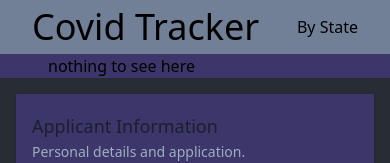
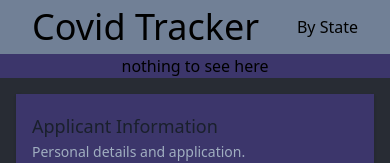
Before and after one commit to Blazekla/covid-tracker, a React (Create React App) app: page / in a window 390 px wide. Shown: the top 163 px of the page. Built offline with nearby package versions, Linux system fonts and the light colour scheme; no server answers.

Commit message:
added responsive component to chart

```diff
--- a/src/components/LineChart.js
+++ b/src/components/LineChart.js
@@ -8,6 +8,7 @@ import {
   CartesianGrid,
   Tooltip,
   Legend,
+  ResponsiveContainer,
 } from "recharts";
 import { DateTime } from "luxon";
 
@@ -32,20 +33,21 @@ function LineChartComponent(props) {
     fetchTotals();
   }, []);
   return (
-    <div className="flex px-12 ">
+    <div className="flex flex-col items-center px-12 ">
       {/* {totalCases && console.log("date parsed: ", totalCases[0].date)} */}
       {/* {totalCases && console.log("rendered return: ", totalCases)} */}
-      {totalCases ? "Total Positive" : "nothing to see here"}
+      {totalCases ? <h1>Total Positive</h1> : "nothing to see here"}
       {totalCases && (
+        <ResponsiveContainer width="99%" height={300}>
           <LineChart
             width={500}
             height={500}
             data={totalCases}
             margin={{
-            top: 5,
+              top: 10,
               right: 0,
               left: 0,
-            bottom: 5,
+              bottom: 10,
             }}
           >
             <CartesianGrid strokeDasharray="3 3" />
@@ -80,6 +82,7 @@ function LineChartComponent(props) {
             <Tooltip
               itemStyle={{ color: "purple" }}
               wrapperStyle={{ backgroundColor: "pink", color: "black" }}
+              isAnimationActive={false}
             />
             <Legend />
             <Line
@@ -90,6 +93,7 @@ function LineChartComponent(props) {
               activeDot={{ r: 8 }}
             />
           </LineChart>
+        </ResponsiveContainer>
       )}
     </div>
   );
```
Lines whose indentation alone changed are shown as unchanged.
